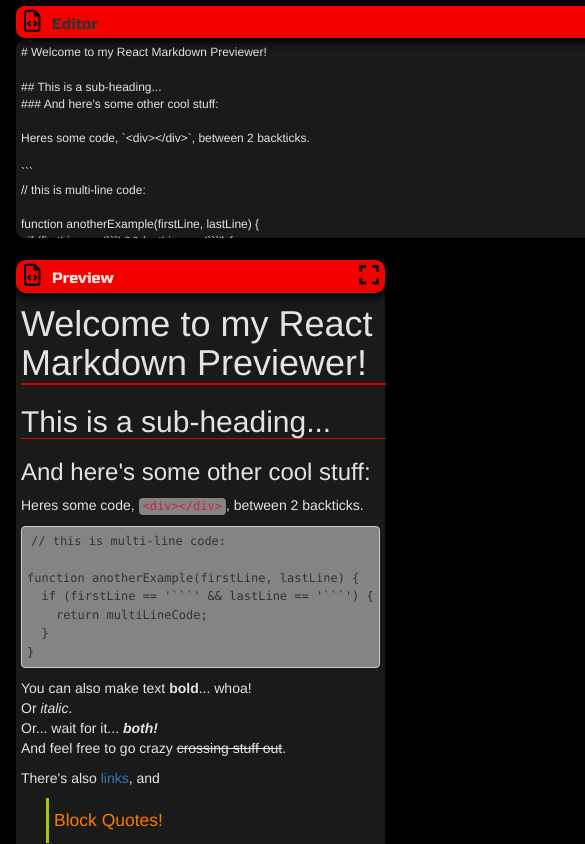
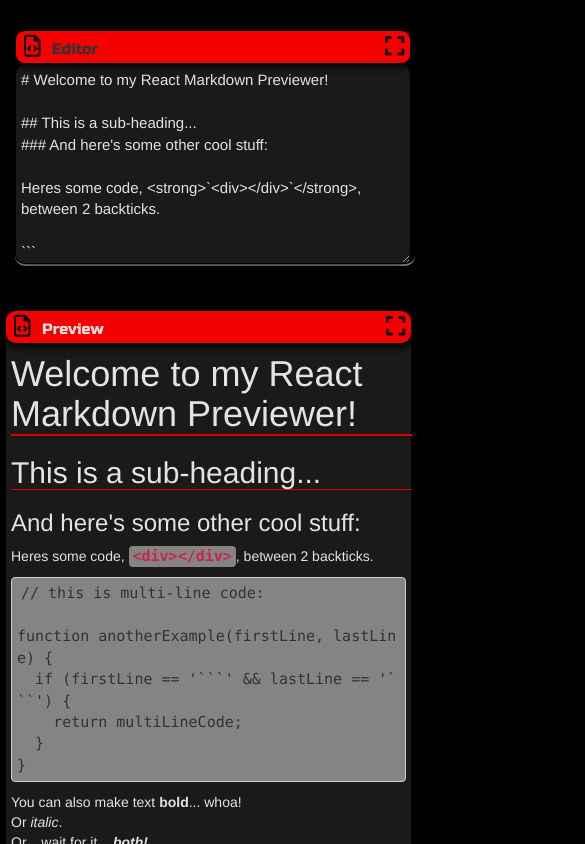
Before and after one commit to UlisesVil/markdownpreviewer, a React (Create React App) app: page / in a window 390 px wide. Shown: the top 844 px of the page, 585 px wide, since content can reach past the window. Built offline with nearby package versions, Linux system fonts and the light colour scheme.

Commit message:
position and style finished

```diff
--- a/package.json
+++ b/package.json
@@ -10,6 +10,7 @@
     "marked": "^1.1.0",
     "react": "^16.13.1",
     "react-dom": "^16.13.1",
+    "react-draggable": "file:node_modules/react-draggable",
     "react-scripts": "3.4.1"
   },
   "scripts": {
--- a/src/assets/css/index.css
+++ b/src/assets/css/index.css
@@ -84,9 +84,18 @@
   font-size: 22px;
 }
 
+#container {
+  display: -webkit-box;
+  display: -ms-flexbox;
+  display: flex;
+  margin: 10px auto;
+}
+
 .editorWrap {
-  width: 600px;
-  margin: 18px auto;
+  position: fixed;
+  z-index: 1;
+  width: 400px;
+  margin: 30px;
 }
 
 .editorWrap .toolbar {
@@ -95,13 +104,14 @@
 
 .editorWrap textarea {
   width: 99%;
+  height: 500px;
   min-height: 200px;
   margin-bottom: -5px;
   resize: vertical;
   outline: none;
   padding-left: 5px;
   padding-top: 5px;
-  font-size: 12px;
+  font-size: 15px;
 }
 
 .converter {
@@ -113,7 +123,7 @@
 
 .previewWrap {
   width: 800px;
-  margin: 20px auto;
+  margin: 30px auto;
   min-height: 200px;
   overflow-wrap: break-word;
 }
@@ -134,48 +144,27 @@
 @media screen and (max-with: 850px) {
   .previewWrap {
     width: 630px;
+    display: block;
   }
   .editorWrap {
     width: 550px;
+    display: block;
   }
 }
 
 .maximized {
   width: 96%;
   min-height: 100vh;
-  margin: auto;
+  margin: 10px auto;
 }
 
 .maximized textarea {
-  min-height: 95vh;
+  min-height: 90vh;
   resize: none;
 }
 
 .hide {
   display: none;
-}
-
-@media screen and (max-width: 650px) {
-  body {
-    margin: 5px 0;
-  }
-  .editorWrap {
-    width: 80vh;
-    margin: 0 auto;
-  }
-  .maximized {
-    width: 95%;
-    margin: auto;
-  }
-  .previewWrap {
-    width: 95vw;
-  }
-  .previewWrap #preview {
-    width: 100%;
-  }
-  .previewWrap #preview img {
-    height: 200px;
-  }
 }
 
 #preview blockquote {
@@ -188,7 +177,7 @@
 #preview code {
   background: #868383;
   padding: 1px 4px 2px 4px;
-  font-size: 12px;
+  font-size: 15px;
 }
 
 #preview pre {
@@ -216,4 +205,43 @@
   padding-left: 5px;
   padding-right: 5px;
 }
+
+@media screen and (max-width: 1400px) {
+  #container {
+    margin-right: auto;
+    margin-left: auto;
+  }
+  .previewWrap {
+    margin-top: 290px;
+    margin-right: auto;
+    margin-left: -10px;
+  }
+  .editorWrap {
+    margin: 10px auto;
+    border-bottom: 2px solid white;
+    border-bottom-left-radius: 10px;
+    border-bottom-right-radius: 10px;
+  }
+  .editorWrap textarea {
+    height: 200px;
+  }
+}
+
+.maximized1 {
+  width: 96%;
+  min-height: 100vh;
+  margin: 10px auto;
+  margin-left: -120px;
+  padding-top: 0px;
+}
+
+.maximized1 textarea {
+  min-height: 95vh;
+  resize: none;
+}
+
+.maximized1 img {
+  width: 350px;
+  margin-left: 10px;
+}
 /*# sourceMappingURL=index.css.map */
--- a/src/assets/css/index.scss
+++ b/src/assets/css/index.scss
@@ -94,22 +94,34 @@
     font-size: 22px;
 }
 
+
+
+#container{
+    display: flex;
+    margin: 10px auto;
+    //background-color: rgb(71, 45, 45);
+}
+
+
 .editorWrap{
-    width: 600px;
-    margin:  18px auto;
+    position: fixed;
+    z-index: 1;
+    width: 400px;
+    margin:  30px;
     .toolbar{
         width: 99%;
     }
     textarea{
         @extend .colorScheme;
         width:99%;
+        height: 500px;
         min-height: 200px;
         margin-bottom: -5px;
         resize: vertical;
         outline: none;
         padding-left: 5px;
         padding-top: 5px;
-        font-size: 12px;
+        font-size: 15px;
     }
 }
 
@@ -123,7 +135,7 @@
 .previewWrap {
     @extend .colorScheme;
     width: 800px;
-    margin: 20px auto;
+    margin: 30px auto;
     min-height: 200px;
     overflow-wrap: break-word;
     //padding-right: 20px;
@@ -145,49 +157,30 @@
 @media screen and (max-with: 850px){
     .previewWrap{
         width: 630px;
+        display: block;
     }
     .editorWrap{
         width: 550px;
+        display: block;
     }
 }
 
 .maximized{
     width: 96%;
     min-height: 100vh;
-    margin: auto;
+    margin: 10px auto;
     textarea{
-        min-height: 95vh;
+        min-height: 90vh;
         resize: none;
     }
 }
+
 
 
 .hide {
     display: none;
 }
 
-@media screen and (max-width: 650px) {
-    body {
-        margin: 5px 0;
-    }
-    .editorWrap {
-        width: 80vh;
-        margin: 0 auto;
-    }
-    .maximized {
-        width: 95%;
-        margin: auto;
-    }
-    .previewWrap {
-        width: 95vw;
-        #preview {
-            width: 100%;
-            img {
-                height: 200px;
-            }
-        }
-    }
-}
 
 //markdown styles
 
@@ -201,7 +194,7 @@
     code{
         background: rgb(134, 131, 131);
         padding: 1px 4px 2px 4px;
-        font-size: 12px;
+        font-size: 15px;
     }
     pre{
         background: rgb(134, 131, 131);
@@ -225,3 +218,46 @@
         padding-right: 5px;
     }
 }
+
+@media screen and (max-width: 1400px) {
+    #container{
+
+margin-right: auto;
+margin-left: auto;
+    }
+    .previewWrap{
+        margin-top: 290px;
+        margin-right: auto;
+        margin-left: -10px;
+    }
+
+    .editorWrap{
+        margin: 10px auto;
+
+        border-bottom: 2px solid white;
+        border-bottom-left-radius: 10px;
+        border-bottom-right-radius: 10px;
+        textarea{
+            height: 200px;
+        }
+    }
+}
+
+
+
+.maximized1{
+    width: 96%;
+    min-height: 100vh;
+    margin: 10px auto;
+    margin-left: -120px;
+    //margin-right: -20px;
+    padding-top: 0px;
+    textarea{
+        min-height: 95vh;
+        resize: none;
+    }
+    img{
+        width: 350px;
+        margin-left: 10px;
+    }
+}
--- a/src/components/MarkdownPreviewer.js
+++ b/src/components/MarkdownPreviewer.js
@@ -1,5 +1,11 @@
 import React from "react";
 import marked from 'marked'; /*https://forum.freecodecamp.org/t/marked-is-not-defined/300614/4 */
+
+//import ReactDOM from 'react-dom';
+
+//import Draggable from 'react-draggable';
+//import {DraggableCore} from 'react-draggable';
+import Draggable, {DraggableCore} from 'react-draggable';
 
 marked.setOptions({
     breaks:true,
@@ -62,7 +68,7 @@
                 'fas fa-compress'] :
             this.state.previewMaximized ?
                 ['editorWrap hide',
-                'previewWrap maximized',
+                'previewWrap maximized1',
                 'fas fa-compress'] :
                 ['editorWrap',
                 'previewWrap',
@@ -75,7 +81,7 @@
 //fa fa-compress
         return(
 
-            <div>
+            <div id="container">
 
                 <div className={classes[0]}>
                     <Toolbar
@@ -154,7 +160,7 @@
 ## This is a sub-heading...
 ### And here's some other cool stuff:
 
-Heres some code, \`<div></div>\`, between 2 backticks.
+Heres some code, <strong>\`<div></div>\`</strong>, between 2 backticks.
 
 \`\`\`
 // this is multi-line code:
@@ -193,7 +199,7 @@
 - Even if you use dashes or asterisks.
 * And last but not least, let's not forget embedded images:
 
-![React Logo w/ Text](https://i.gifer.com/76X1.gif)
+![Gif Image w/ Text](https://i.gifer.com/76X1.gif)
 `
 
 
```
Also changed, not shown: 2 other files (tests, documents, lock files or other folders).
